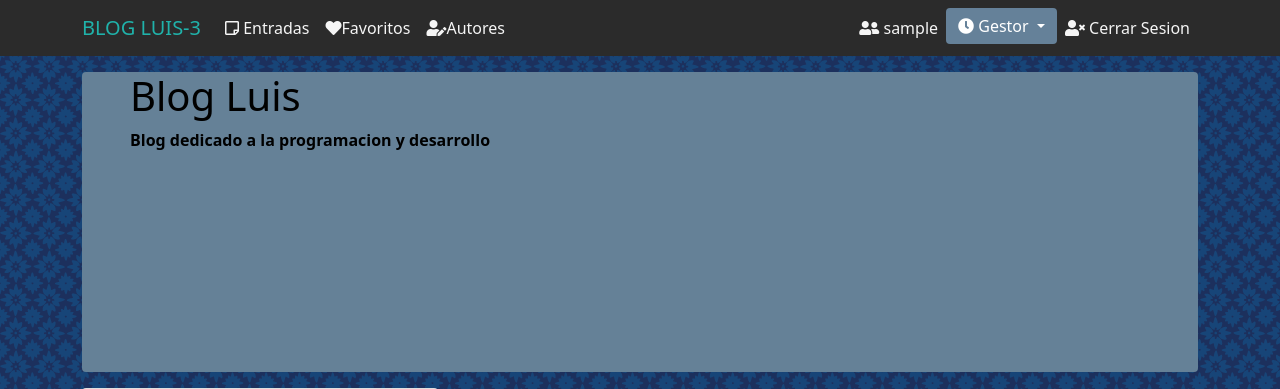
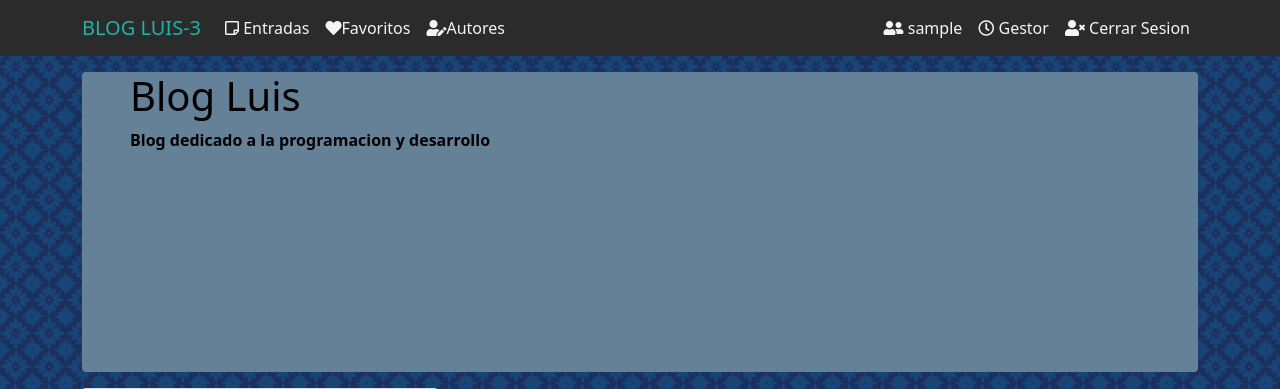
Before and after one commit to luisangeluis/BlogConPhp, a PHP site: page /BlogConPhp/ in a window 1280 px wide. Shown: the top 389 px of the page. Run offline with PHP 8.4, Linux system fonts and the light colour scheme; the visitor is signed in with stand-in values (Sample User, id 1); data that the repository does not hold is empty.

Commit message:
Se crea ruta gestor y ya inicia y cierra sesion
Se crea la ruta para gestor y ya inicia y cierra sesion correctamente

```diff
--- a/app/CControlSesion.inc.php
+++ b/app/CControlSesion.inc.php
@@ -1,7 +1,6 @@
 <?php
 class CControlSesion
 {
-
     public static function openSession($pIdUsuario, $pNombreUsuario)
     {
         if (session_id() == '') {
@@ -11,7 +10,6 @@ class CControlSesion
         $_SESSION['idUsuario'] = $pIdUsuario;
         $_SESSION['nombreUsuario'] = $pNombreUsuario;
     }
-
     public static function closeSession()
     {
         if (session_id() == '') {
@@ -27,7 +25,6 @@ class CControlSesion
 
         session_destroy();
     }
-
     public static function sesionIniciada(){
         if (session_id() == '') {
             session_start();
--- a/app/config.inc.php
+++ b/app/config.inc.php
@@ -15,8 +15,9 @@ define('SERVIDOR','http://localhost/BlogConPhp');
 define('RUTA_REGISTRO', SERVIDOR.'/registro');
 define('RUTA_REGISTRO_CORRECTO', SERVIDOR.'/registro-correcto');
 define('RUTA_LOGIN', SERVIDOR.'/login');
+define('RUTA_LOGOUT',SERVIDOR.'/logout');
 define('RUTA_ENTRADA',SERVIDOR.'/entrada');
-
+define('RUTA_GESTOR',SERVIDOR.'/gestor');
 //Recursos
 define('RUTA_CSS',SERVIDOR.'/styles');
 
--- a/index.php
+++ b/index.php
@@ -54,6 +54,9 @@ include_once 'app/CRepositorioComentario.inc.php';
                 case 'registro':
                     $rutaElegida ='vistas/registro.php';
                 break;
+                case 'gestor':
+                    $rutaElegida = 'vistas/gestor.php';
+                break;
                 case 'script-relleno':
                     $rutaElegida = 'vistas/ScriptRelleno.php';
                 break;
--- a/plantillas/navbar.inc.php
+++ b/plantillas/navbar.inc.php
@@ -23,7 +23,7 @@ $totalUsuarios =   CRepositorioUsuarios::getNumUsers(Conexion::getConexion());
           <a class="nav-link" aria-current="page" href="#"><i class="far fa-sticky-note"></i> Entradas</a>
         </li>
         <li class="nav-item">
-        <a class="nav-link" href="#"><i class="fas fa-heart"></i>Favoritos</a>
+          <a class="nav-link" href="#"><i class="fas fa-heart"></i>Favoritos</a>
         </li>
         <li class="nav-item">
           <a class="nav-link" href="#"><i class="fas fa-user-edit"></i>Autores</a>
@@ -41,22 +41,16 @@ $totalUsuarios =   CRepositorioUsuarios::getNumUsers(Conexion::getConexion());
               <?php echo ' ' . $_SESSION['nombreUsuario'] ?>
             </a>
           </li>
-          <li class="dropdown">
-            <button class="btn btn-primary dropdown-toggle" type="button" id="dropdownMenuButton1" data-bs-toggle="dropdown" aria-expanded="false">
-              <i class="fas fa-clock"></i> Gestor
-            </button>
-            <ul class="dropdown-menu dropdown-menu-dark" aria-labelledby="dropdownMenuButton1">
-              <li><a class="dropdown-item" href="#">Entradas</a></li>
-              <li><a class="dropdown-item" href="#">Comentarios</a></li>
-              <li><a class="dropdown-item" href="#">Usuarios</a></li>
-              <li><a class="dropdown-item" href="#">Favoritos</a></li>
+          <li class="nav-item active">
+            <a class="nav-link" aria-current="page" href="<?php echo RUTA_GESTOR?>">
+            <i class="far fa-clock"></i>
+              Gestor
+            </a>
+          </li>
 
-            </ul>
-          </li>
           <li class="nav-item active">
-            <a class="nav-link" aria-current="page" href="#">
+            <a class="nav-link" aria-current="page" href="<?php echo  RUTA_LOGOUT?>">
               <i class="fas fa-user-times"></i>
-
               Cerrar Sesion
             </a>
           </li>
--- a/vistas/login.php
+++ b/vistas/login.php
@@ -44,7 +44,7 @@ include_once 'plantillas/navbar.inc.php'
                     Introduce tus datos
                 </div>
                 <div class="card-body text-wrap">
-                    <form role="form" method="POST" action="<?php echo $_SERVER['PHP_SELF'] ?>">
+                    <form role="form" method="POST" action="<?php echo RUTA_LOGIN ?>">
                         <div class="mb-3">
                             <label for="" class="form-label">Email</label>
                             <!-- <span class="input-group-text" id="email">Email</span> -->
@@ -56,7 +56,6 @@ include_once 'plantillas/navbar.inc.php'
                                 }
                             ?>
                             >
-
                         </div>
                         <div class=" mb-3">
                             <label for="" class="form-label">Password</label>
@@ -69,10 +68,7 @@ include_once 'plantillas/navbar.inc.php'
                             ?>
                         </div>
                         <button type="submit" class="btn btn-primary" name="login">Iniciar Sesión</button>
-
-
                     </form>
-
                 </div>
                 <div class="card-footer text-muted">
                     <a href="#">¿Olvidaste tu password?</a>
```
Also changed, not shown: vistas/logout.php (added, +8 -0 lines), vistas/gestor.php (added).
